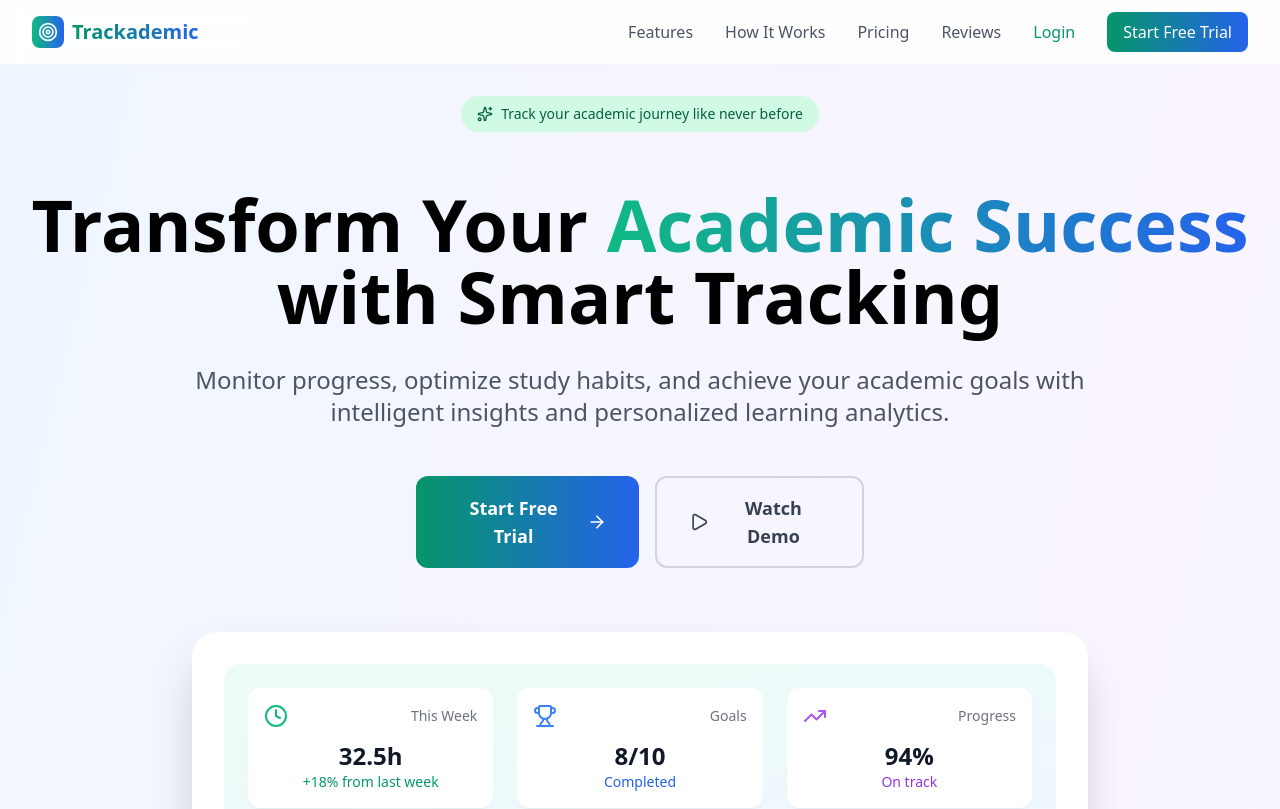
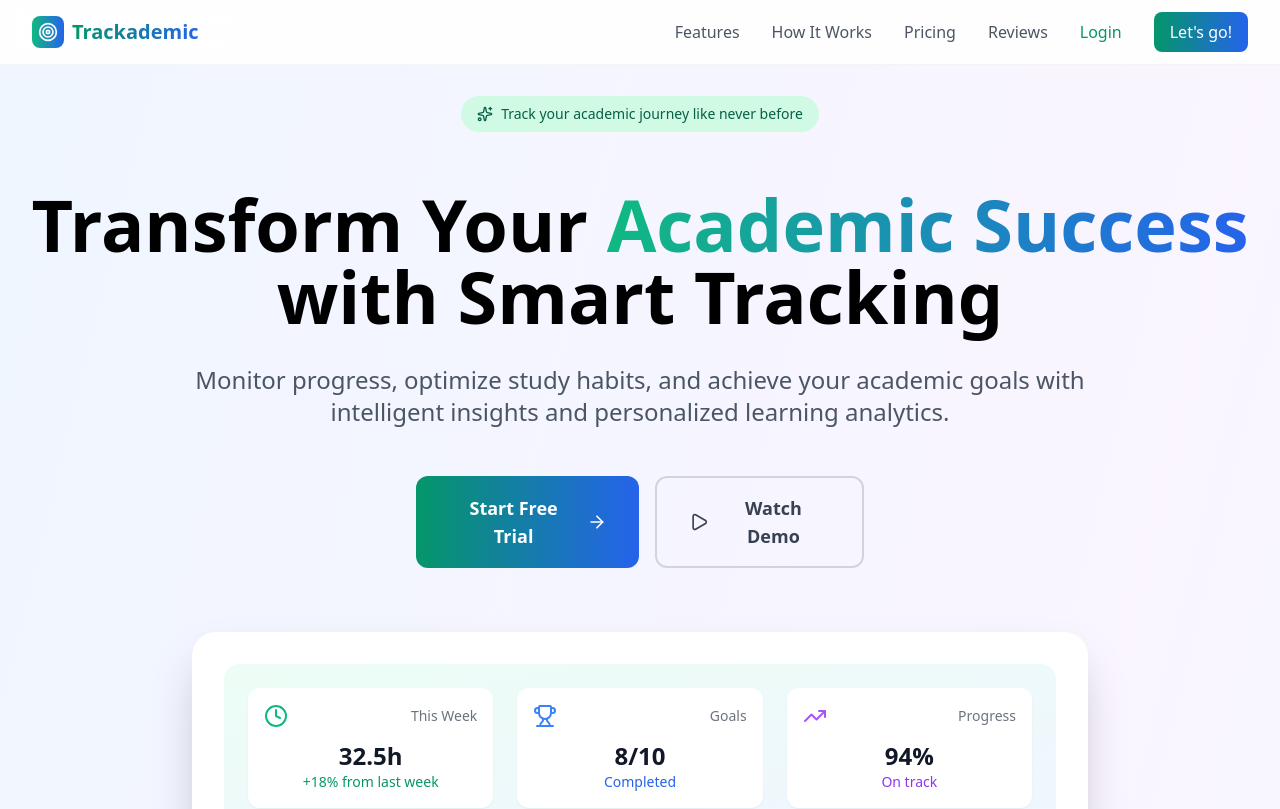
Before and after one commit to dkhedekar79/Trackademic, a React (Vite) app: page / in a window 1280 px wide. Shown: the top 809 px of the page. Built offline with nearby package versions, Linux system fonts and the light colour scheme; no server answers.

Commit message:
Manual code updates made to file: src/pages/Landing.jsx

```diff
--- a/src/pages/Landing.jsx
+++ b/src/pages/Landing.jsx
@@ -100,7 +100,7 @@ const Landing = () => {
                 to="/signup"
                 className="bg-gradient-to-r from-emerald-600 to-blue-600 text-white px-4 py-2 rounded-lg hover:shadow-lg transition-all duration-300 transform hover:scale-105"
               >
-                Start Free Trial
+                Let's go!
               </Link>
             </div>
           </div>
```
